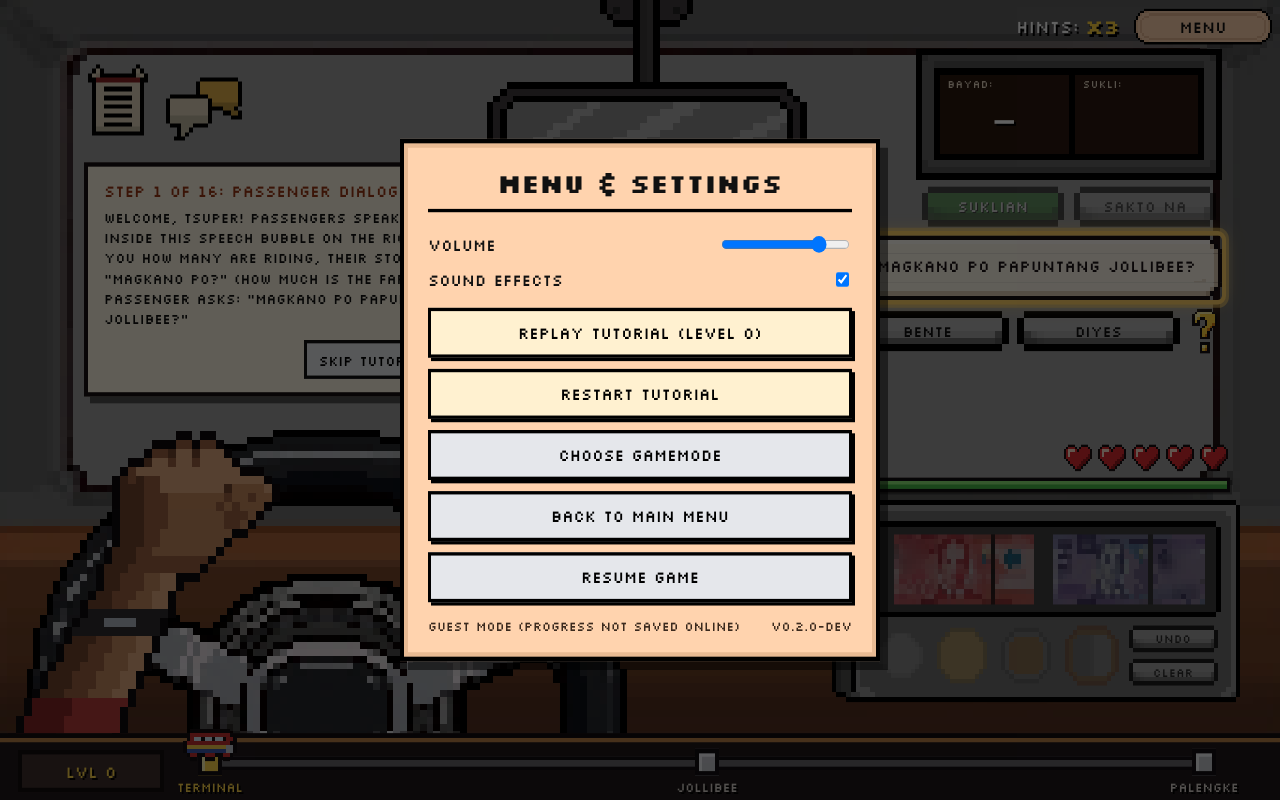
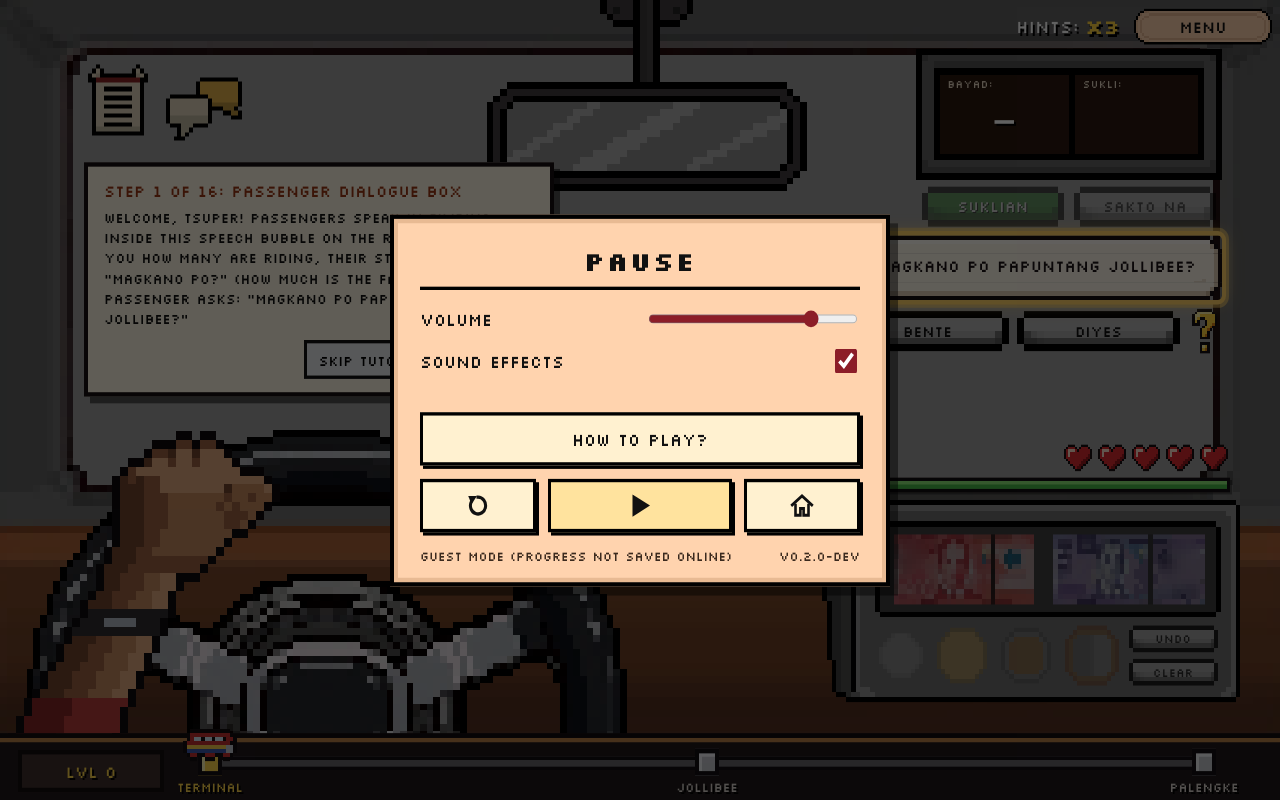
Before and after one commit to thenaur/TsuperHero, a website: page html/game.html in a window 1280 px wide. Both pictures are taken after a click on the button "MENU". Drawn offline with Linux system fonts and the light colour scheme; no server answers.

Commit message:
feat(visuals): redesign pause modal with wireframe layout matching menu settings style

```diff
--- a/css/game.css
+++ b/css/game.css
@@ -1446,3 +1446,89 @@ html, body {
   display: flex;
   justify-content: space-between;
 }
+
+/* ---- PAUSE Modal (Simple Retro Style Matching Main Menu Settings) ---- */
+.pause-card {
+  width: 500px;
+  background: #ffd3ae;
+  border: 4px solid #000;
+  box-shadow: inset 0 0 0 4px #e8ba93, 8px 8px 0 rgba(0, 0, 0, 0.45);
+  padding: 22px 26px 16px;
+  color: #111;
+}
+
+.pause-title {
+  margin: 0 0 16px 0;
+  font-size: 24px;
+  letter-spacing: 2px;
+  border-bottom: 3px solid #000;
+  padding-bottom: 8px;
+  text-align: center;
+}
+
+.pause-row {
+  margin: 14px 0;
+  font-size: 16px;
+}
+
+.pause-slider {
+  width: 210px;
+  accent-color: #8c1d28;
+  cursor: pointer;
+}
+
+.pause-checkbox {
+  width: 22px;
+  height: 22px;
+  accent-color: #8c1d28;
+  cursor: pointer;
+}
+
+.pause-btn {
+  --hi: #fff8e4;
+  --lo: #e6d2a2;
+  font-family: inherit;
+  color: #111;
+  background: #fff1d0;
+  border: 3px solid #000;
+  box-shadow: 3px 3px 0 #000;
+  cursor: pointer;
+  display: inline-flex;
+  align-items: center;
+  justify-content: center;
+}
+
+.pause-btn:hover {
+  background: var(--hi);
+}
+
+.pause-btn:active {
+  background: var(--lo);
+  transform: translateY(2px);
+  box-shadow: 1px 1px 0 #000;
+}
+
+.pause-howto-btn {
+  width: 100%;
+  margin-top: 18px;
+  margin-bottom: 12px;
+  padding: 11px 14px;
+  font-size: 16px;
+}
+
+.pause-icon-row {
+  display: grid;
+  grid-template-columns: 1fr 1.6fr 1fr;
+  gap: 12px;
+}
+
+.pause-icon-btn {
+  height: 48px;
+  padding: 0;
+}
+
+.pause-play-btn {
+  background: #ffe39e;
+  --hi: #ffefc2;
+  --lo: #e8c775;
+}
--- a/html/game.html
+++ b/html/game.html
@@ -5,7 +5,7 @@
   <meta name="viewport" content="width=device-width, initial-scale=1.0">
   <title>TsuperHero – Gameplay</title>
   <link rel="icon" href="data:,">
-  <link rel="stylesheet" href="../css/game.css?v=25">
+  <link rel="stylesheet" href="../css/game.css?v=27">
 </head>
 <body>
   <div id="stage">
@@ -153,25 +153,46 @@
       </div>
     </div>
 
-    <!-- MENU & Settings Modal -->
+    <!-- PAUSE Modal -->
     <div id="modal-menu" class="modal-backdrop" hidden>
-      <div class="modal-card">
-        <h2>Menu &amp; Settings</h2>
-        <div class="setting-row">
-          <label for="set-volume">Volume</label>
-          <input id="set-volume" type="range" min="0" max="100" value="80">
+      <div class="modal-card pause-card" role="dialog" aria-modal="true" aria-labelledby="pause-title">
+        <h2 id="pause-title" class="pause-title">PAUSE</h2>
+
+        <div class="setting-row pause-row">
+          <label for="set-volume">VOLUME</label>
+          <input id="set-volume" class="pause-slider" type="range" min="0" max="100" value="80" aria-label="Volume">
         </div>
-        <div class="setting-row">
-          <label for="set-sfx">Sound Effects</label>
-          <input id="set-sfx" type="checkbox" checked>
+        <div class="setting-row pause-row">
+          <label for="set-sfx">SOUND EFFECTS</label>
+          <input id="set-sfx" class="pause-checkbox" type="checkbox" checked aria-label="Sound Effects">
         </div>
-        <div class="modal-btns">
-          <button type="button" data-start-stage="tutorial">Replay Tutorial (Level 0)</button>
-          <button id="menu-restart-stage" type="button" data-start-stage="level1">Restart Level 1</button>
-          <button type="button" class="secondary" onclick="location.href='./login.html?section=gamemode'">Choose Gamemode</button>
-          <button type="button" class="secondary" onclick="location.href='./login.html?section=menu'">Back to Main Menu</button>
-          <button id="menu-close" type="button" class="secondary">Resume Game</button>
+
+        <button id="menu-how-to-play" class="pause-btn pause-howto-btn" type="button" data-start-stage="tutorial">
+          HOW TO PLAY?
+        </button>
+
+        <div class="pause-icon-row">
+          <button id="menu-restart-stage" class="pause-btn pause-icon-btn" type="button" data-start-stage="level1" title="Restart Level 1" aria-label="Restart Level 1">
+            <svg viewBox="0 0 24 24" width="26" height="26" aria-hidden="true">
+              <path d="M12 5a7 7 0 1 1-6.1 3.6" fill="none" stroke="currentColor" stroke-width="2.8" stroke-linecap="square"/>
+              <polygon points="3,4 11,4 6,11" fill="currentColor"/>
+            </svg>
+          </button>
+
+          <button id="menu-close" class="pause-btn pause-icon-btn pause-play-btn" type="button" title="Resume Game" aria-label="Resume Game">
+            <svg viewBox="0 0 24 24" width="30" height="30" aria-hidden="true">
+              <polygon points="6,4 20,12 6,20" fill="currentColor"/>
+            </svg>
+          </button>
+
+          <button id="menu-home" class="pause-btn pause-icon-btn" type="button" title="Back to Main Menu" aria-label="Back to Main Menu" onclick="location.href='./login.html?section=menu'">
+            <svg viewBox="0 0 24 24" width="26" height="26" aria-hidden="true">
+              <path d="M3 11.5L12 4l9 7.5" fill="none" stroke="currentColor" stroke-width="2.5" stroke-linecap="square" stroke-linejoin="miter"/>
+              <path d="M6 10.5V20h4.5v-5.5h3V20H18v-9.5" fill="none" stroke="currentColor" stroke-width="2.4" stroke-linejoin="miter"/>
+            </svg>
+          </button>
         </div>
+
         <div class="meta-footer">
           <span id="account-badge">Guest Mode</span>
           <span id="version-label">v0.2.0-dev</span>
@@ -196,6 +217,6 @@
     </div>
   </div>
 
-  <script type="module" src="../js/game/main.js?v=27"></script>
+  <script type="module" src="../js/game/main.js?v=29"></script>
 </body>
 </html>
--- a/js/game/main.js
+++ b/js/game/main.js
@@ -44,7 +44,9 @@ function startStage(stageId) {
   const restartBtn = $('menu-restart-stage');
   if (restartBtn) {
     restartBtn.dataset.startStage = stage.id;
-    restartBtn.textContent = `Restart ${stage.name}`;
+    const label = `Restart ${stage.name}`;
+    restartBtn.title = label;
+    restartBtn.setAttribute('aria-label', label);
   }
 
   currentPlay = new Play(stage, {
```
